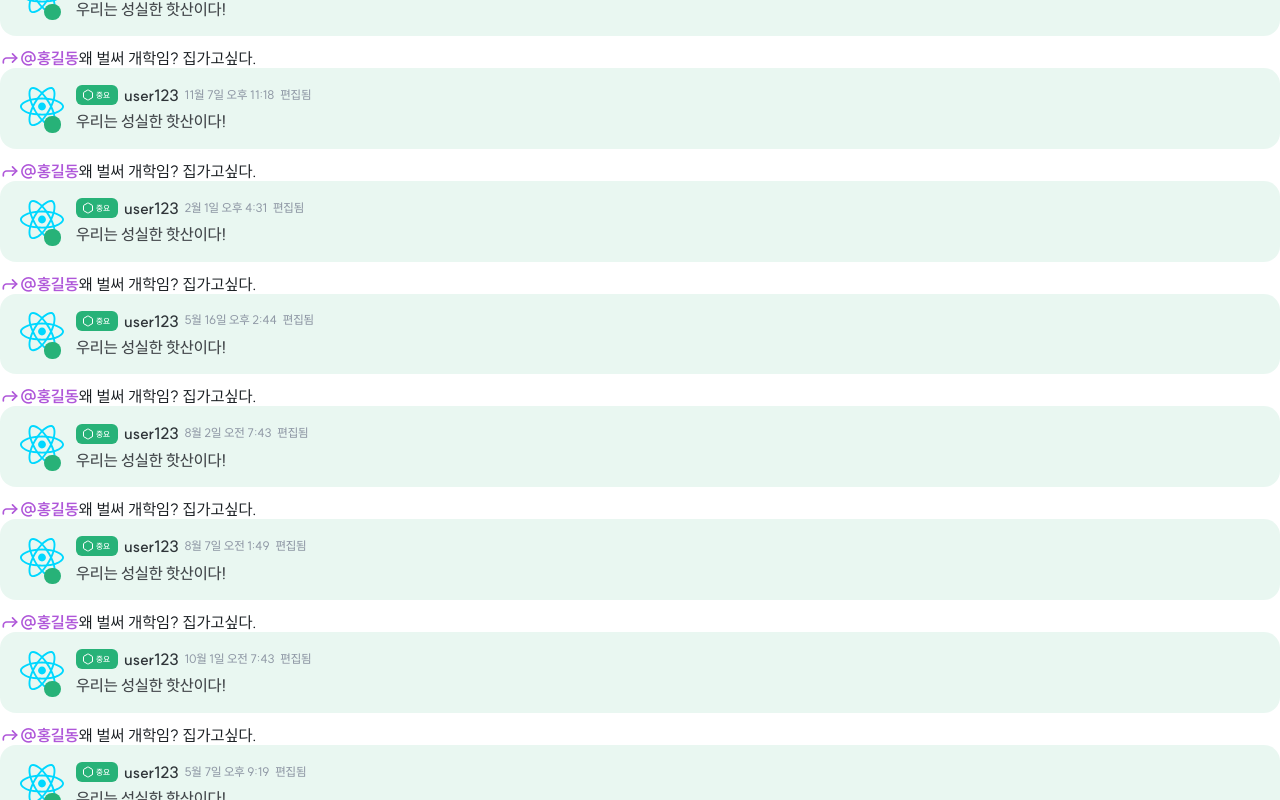
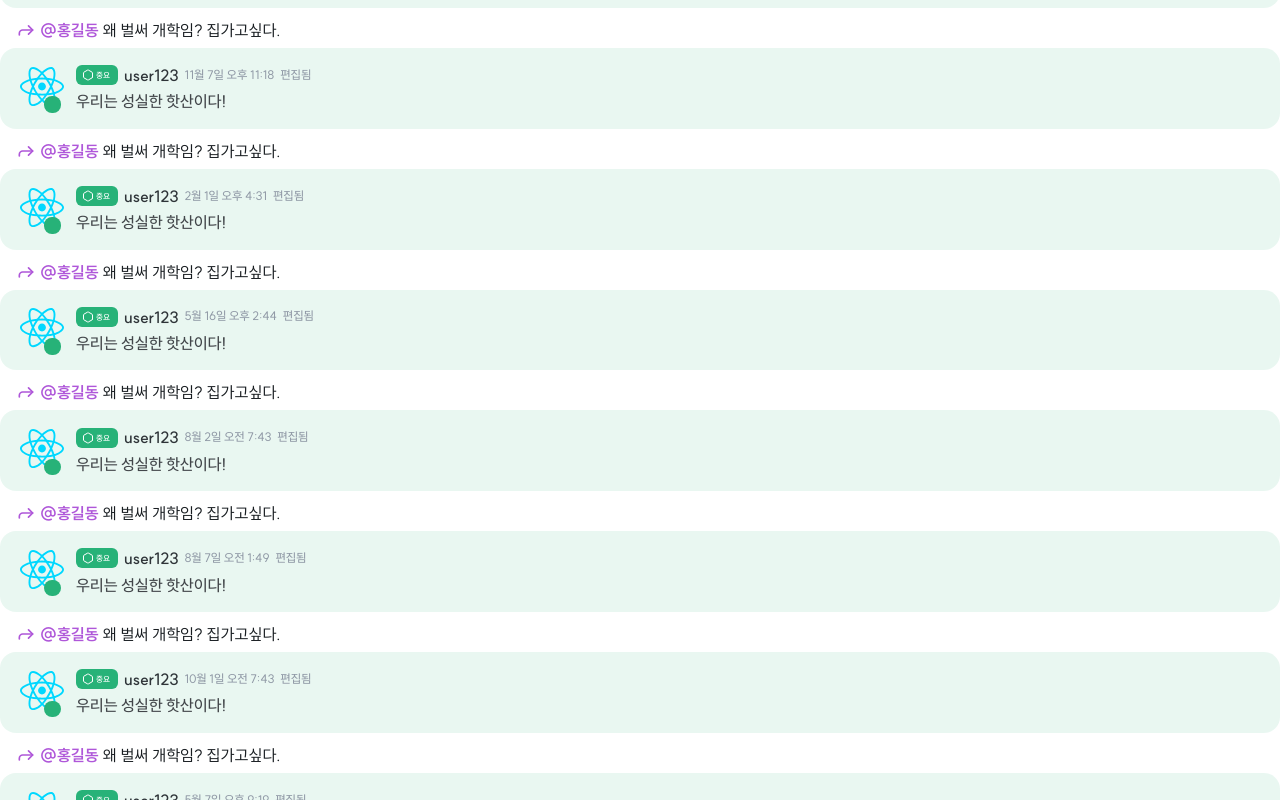
Before and after one commit to VOAH-Platform/VOAH-official-message, a React (Vite) app: page / in a window 1280 px wide. Built offline with nearby package versions, Linux system fonts and the light colour scheme.

Commit message:
design: answer message UI

```diff
--- a/src/components/Message/index.tsx
+++ b/src/components/Message/index.tsx
@@ -11,6 +11,7 @@ import {
   OtherHeaderText,
   Content,
   AnswerContent,
+  AnswerText,
   Text,
   UserState,
   UserStateBox,
@@ -28,10 +29,9 @@ export function Message({
   isMessageEdited,
   // isMessageAnswering,
   AnsweringMessage,
-  AnsweringUserId, // attachmentType,
-  // ...props
-} // attachmentUrl,
-: {
+  AnsweringUserId, // ...props
+  // attachmentType, attachmentUrl,
+}: {
   userId: string;
   priority: number;
   messageContent: string;
@@ -55,10 +55,10 @@ export function Message({
             color: '$primary400',
           }}
         />
-        <p style={{ margin: '0', color: '#af57d9', fontWeight: 'bold' }}>
+        <AnswerText style={{ color: '#af57d9', fontWeight: 'bold' }}>
           @{AnsweringUserId}
-        </p>
-        <p style={{ margin: '0' }}>{AnsweringMessage}</p>
+        </AnswerText>
+        <AnswerText>{AnsweringMessage}</AnswerText>
       </AnswerContent>
       <MessageWrapper
         className={`message-wrapper ${getMessageStateClassName(priority)}`}>
--- a/src/components/Message/style.ts
+++ b/src/components/Message/style.ts
@@ -7,10 +7,14 @@ export const AnswerContent = styled('div', {
   border: 'none',
   display: 'flex',
   alignItems: 'center',
+  marginBottom: '0.5rem',
+  marginLeft: '1rem',
 });
 
 export const AnswerText = styled('p', {
   margin: '0',
+  fontSize: '1rem',
+  marginLeft: '0.25rem',
 });
 
 export const MessageWrapper = styled('div', {
```
